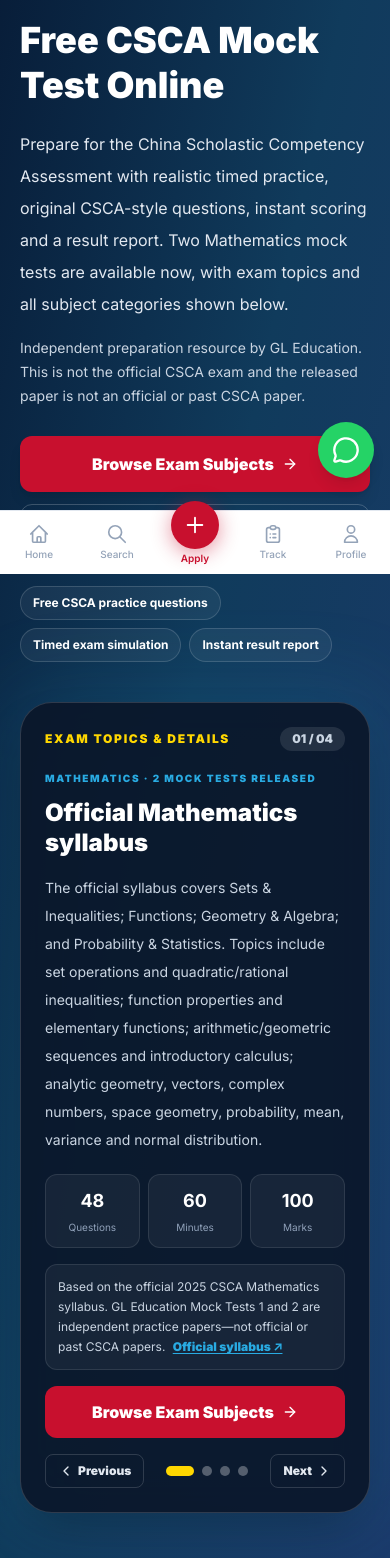
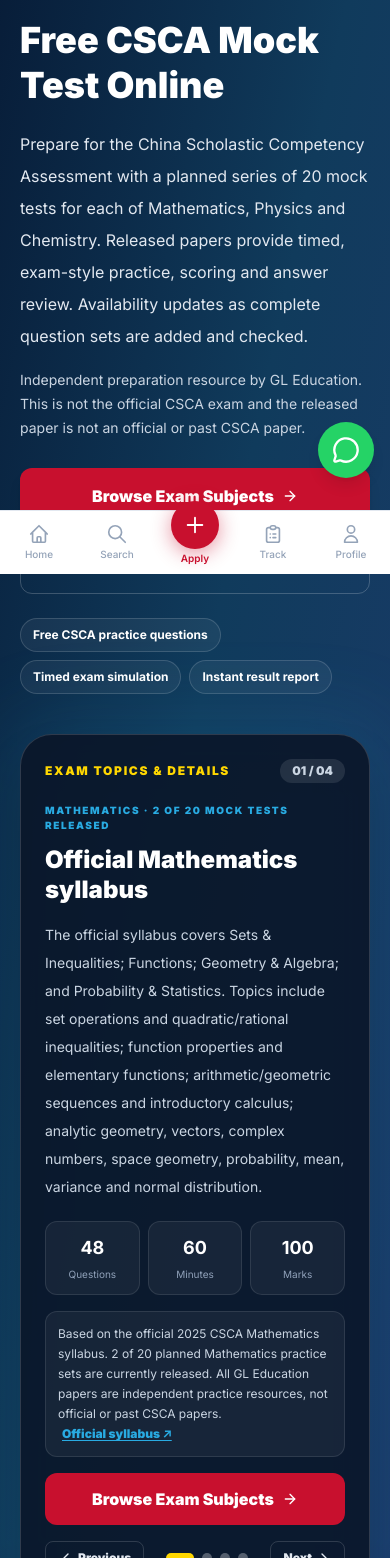
Before and after one commit to mdarifhasanbadsha/Globlearnedu, a Next.js app: page /csca/mocktest in a window 390 px wide. Shown: the part 270-1828 px from the top of the page. Built offline with nearby package versions, Linux system fonts and the light colour scheme; no server answers.

Commit message:
Update CSCA mock test series SEO messaging

```diff
--- a/src/app/(public)/csca/mocktest/page.tsx
+++ b/src/app/(public)/csca/mocktest/page.tsx
@@ -17,7 +17,7 @@ const faqs = [
   },
   {
     q: "Where can I take a free CSCA mock test online?",
-    a: "You can start with released Mathematics Mock Tests 1 and 2 on this GL Education page. Each is an online, timed practice paper with 48 questions, a 60-minute limit and a result out of 100 marks. Physics and Chemistry mock tests stay locked until their question sets are ready."
+    a: "GL Education is building a 20-test series for each of Mathematics, Physics and Chemistry. Released tests can be started from the subject pages; availability updates automatically as complete question sets are added and checked. Each released core-subject paper uses 48 questions, a 60-minute limit and a result out of 100 marks."
   },
   {
     q: "Is this an official CSCA mock test or a real past paper?",
@@ -33,7 +33,7 @@ const faqs = [
   },
   {
     q: "Which CSCA subjects can I practise here?",
-    a: "This page lists Mathematics, Physics and Chemistry. Mathematics Mock Tests 1 and 2 are currently released. Physics and Chemistry are listed for navigation but are marked Not Released Yet; their exam buttons remain unavailable until the question sets are reviewed."
+    a: "This page lists a planned series of 20 mock tests each for Mathematics, Physics and Chemistry. The availability count on each subject page shows which complete sets can be started now. New sets appear when their full question papers and answer keys are added and validated."
   },
   {
     q: "Can I take the CSCA Mathematics mock test on my phone?",
@@ -77,7 +77,7 @@ const pageStructuredData = {
       "@id": "https://globlearnedu.com/csca/mocktest#webpage",
       "url": "https://globlearnedu.com/csca/mocktest",
       "name": "Free CSCA Mock Test Online | Mathematics, Physics & Chemistry",
-      "description": "Take a free realistic CSCA-style mock test online. Explore Mathematics Mock Tests 1 and 2, each with 48 questions, a 60-minute timer, instant scoring and an answer-review option.",
+      "description": "Explore GL Education’s 20-test CSCA-style practice series for Mathematics, Physics and Chemistry. Released tests include a timed 48-question paper, scoring and answer review; additional sets are published as complete question banks are added and validated.",
       "isPartOf": { "@type": "WebSite", "@id": "https://globlearnedu.com/#website", "url": "https://globlearnedu.com/", "name": "Globlearn Education" },
       "inLanguage": "en",
       "breadcrumb": { "@id": "https://globlearnedu.com/csca/mocktest#breadcrumb" },
@@ -90,7 +90,7 @@ const pageStructuredData = {
       "url": "https://globlearnedu.com/csca/mocktest",
       "applicationCategory": "EducationalApplication",
       "operatingSystem": "Any modern web browser",
-      "description": "An independent CSCA-style practice environment with an available timed Mathematics mock test and result report. Not an official CSCA examination.",
+      "description": "An independent CSCA-style practice platform planning 20 mock tests for each core subject. Released tests provide timed practice and results; this is not an official CSCA examination.",
       "offers": { "@type": "Offer", "price": "0", "priceCurrency": "USD", "availability": "https://schema.org/InStock" }
     },
     {
@@ -109,11 +109,11 @@ const commonSubjectStats = [["48", "Questions"], ["60", "Minutes"], ["100", "Mar
 
 const featureSlides = [
   {
-    eyebrow: "MATHEMATICS · 2 MOCK TESTS RELEASED",
+    eyebrow: `MATHEMATICS · ${RELEASED_MOCKS.mathematics.length} OF 20 MOCK TESTS RELEASED`,
     title: "Official Mathematics syllabus",
     description: "The official syllabus covers Sets & Inequalities; Functions; Geometry & Algebra; and Probability & Statistics. Topics include set operations and quadratic/rational inequalities; function properties and elementary functions; arithmetic/geometric sequences and introductory calculus; analytic geometry, vectors, complex numbers, space geometry, probability, mean, variance and normal distribution.",
     stats: commonSubjectStats,
-    detail: "Based on the official 2025 CSCA Mathematics syllabus. GL Education Mock Tests 1 and 2 are independent practice papers—not official or past CSCA papers."
+    detail: `Based on the official 2025 CSCA Mathematics syllabus. ${RELEASED_MOCKS.mathematics.length} of 20 planned Mathematics practice sets are currently released. All GL Education papers are independent practice resources, not official or past CSCA papers.`
   },
   {
     eyebrow: "PHYSICS · NO MOCK TEST RELEASED YET",
@@ -165,7 +165,7 @@ export default function FreeMockTestsPage() {
             <div className="max-w-3xl">
               <span className="inline-flex items-center gap-2 rounded-full border border-white/10 bg-white/10 px-4 py-2 text-xs font-black uppercase tracking-[.16em] text-[#FFD700]"><ClipboardCheck className="h-4 w-4" /> Free online CSCA exam practice · 2026–2027</span>
               <h1 className="mt-5 text-4xl font-black leading-tight md:text-6xl">Free CSCA Mock Test Online</h1>
-              <p className="mt-5 max-w-2xl text-base leading-8 text-slate-200 md:text-lg">Prepare for the China Scholastic Competency Assessment with realistic timed practice, original CSCA-style questions, instant scoring and a result report. Two Mathematics mock tests are available now, with exam topics and all subject categories shown below.</p>
+              <p className="mt-5 max-w-2xl text-base leading-8 text-slate-200 md:text-lg">Prepare for the China Scholastic Competency Assessment with a planned series of 20 mock tests for each of Mathematics, Physics and Chemistry. Released papers provide timed, exam-style practice, scoring and answer review. Availability updates as complete question sets are added and checked.</p>
               <p className="mt-4 max-w-2xl text-sm leading-6 text-slate-300">Independent preparation resource by GL Education. This is not the official CSCA exam and the released paper is not an official or past CSCA paper.</p>
               <div className="mt-7 flex flex-col gap-3 sm:flex-row">
                 <button type="button" onClick={browseSubjects} className="inline-flex items-center justify-center gap-2 rounded-xl bg-[#C8102E] px-6 py-4 font-black text-white shadow-lg transition hover:-translate-y-0.5 hover:bg-red-800">Browse Exam Subjects <ArrowRight className="h-4 w-4" /></button>
@@ -237,8 +237,8 @@ export default function FreeMockTestsPage() {
               <span className="inline-flex items-center gap-2 rounded-full bg-red-50 px-3 py-1.5 text-xs font-black uppercase tracking-wider text-[#C8102E]"><Sparkles className="h-4 w-4" /> Free CSCA practice</span>
               <h2 className="mt-3 text-3xl font-black md:text-4xl">Free CSCA Practice Questions and Realistic Mock Exams</h2>
               <p className="mt-5 leading-8 text-slate-600">Searching for <strong>CSCA exam practice</strong>, <strong>free CSCA mock tests</strong> or <strong>CSCA Mathematics questions</strong>? Use this page to practise in a structured online exam environment before your official test. The aim is to help you work under time pressure, review your performance and become familiar with a computer-based test flow.</p>
-              <p className="mt-4 leading-8 text-slate-600">The released Mathematics Mock Tests 1 and 2 each use 48 single-answer questions, a 60-minute time limit and a 100-mark scoring scale. The paper is an original practice resource written for this collection—it is designed as realistic CSCA-style preparation, but it is not the real official exam or a released past paper.</p>
-              <p className="mt-4 leading-8 text-slate-600">Physics and Chemistry are included as subject categories so students can find future practice sets in one place. Their mock tests remain marked <em>Not Released Yet</em> until the papers have been supplied and reviewed. We do not label unavailable tests as live or invent questions to fill the slots.</p>
+              <p className="mt-4 leading-8 text-slate-600">Each released core-subject mock is designed around 48 single-answer questions, a 60-minute time limit and a 100-mark scoring scale. GL Education creates independent CSCA-style practice resources; they are not the real official exam or released past papers. Check the subject cards above for the live release count in the 20-test series.</p>
+              <p className="mt-4 leading-8 text-slate-600">Each subject has 20 planned mock-test slots. A slot becomes available when its complete question set and answer key are added to the exam bank and pass basic structural checks. Until then, the page clearly marks it as not released; we do not invent questions or advertise incomplete exams as live.</p>
               <div className="mt-6 flex flex-col gap-3 sm:flex-row"><Link href="/csca/mocktest/mathematics/1" className="inline-flex items-center justify-center gap-2 rounded-xl bg-[#C8102E] px-5 py-3.5 font-black text-white">Start Free CSCA Math Mock <ArrowRight className="h-4 w-4" /></Link><Link href="/csca" className="inline-flex items-center justify-center gap-2 rounded-xl border border-slate-300 px-5 py-3.5 font-black text-[#1B3A6B]">Read the CSCA Exam Guide</Link></div>
             </div>
             <aside className="rounded-[2rem] border border-slate-200 bg-slate-50 p-6 md:p-7">
@@ -264,7 +264,7 @@ export default function FreeMockTestsPage() {
           {[
             ["Purpose","Official assessment for the applicable admissions route","Independent exam-preparation practice"],
             ["Registration and score","Use official CSCA systems and rules","Practice record and result page only"],
-            ["Available questions","Follow the official exam organiser's materials and policies","Original Mathematics Mock Tests 1 and 2 are available now"],
+            ["Available questions","Follow the official exam organiser's materials and policies",`${RELEASED_MOCKS.mathematics.length} Mathematics practice set(s) released; each subject is planned for 20 sets`],
             ["Cost to attempt this mock","Official exam fees may apply; check the official portal","The released practice mock is free"],
             ["Recognition","Official CSCA result, subject to official rules","Not an official score, transcript or admission result"]
           ].map(([feature,official,gl])=><tr key={feature}><th scope="row" className="px-5 py-4 align-top font-black text-[#0A1628]">{feature}</th><td className="px-5 py-4 align-top">{official}</td><td className="px-5 py-4 align-top">{gl}</td></tr>)}
@@ -278,7 +278,7 @@ export default function FreeMockTestsPage() {
           <div className="flex items-center gap-3"><Target className="h-7 w-7 text-[#FFD700]" /><div><p className="text-xs font-black uppercase tracking-[.18em] text-[#FFD700]">A simple study workflow</p><h2 className="mt-2 text-3xl font-black md:text-4xl">How to use a CSCA practice test</h2></div></div>
           <div className="mt-8 grid gap-4 md:grid-cols-3">
             {[
-              ["01","Choose a released mock","Choose either released Mathematics mock test and read its instructions before starting."],
+              ["01","Choose a released mock","Choose any available test shown on the subject page and read its instructions before starting. New tests appear as complete sets are released."],
               ["02","Practise under time pressure","Work independently, manage your time and avoid switching away from the test screen."],
               ["03","Review and plan","Check your result, note weak topics and return to your CSCA preparation materials."]
             ].map(([n,title,desc])=><article key={n} className="rounded-2xl border border-white/10 bg-white/5 p-5"><span className="text-3xl font-black text-[#FFD700]">{n}</span><h3 className="mt-4 text-lg font-black">{title}</h3><p className="mt-2 text-sm leading-6 text-slate-300">{desc}</p></article>)}
@@ -288,7 +288,7 @@ export default function FreeMockTestsPage() {
       </section>
 
       <section id="csca-faq" className="mx-auto max-w-7xl px-5 py-14 md:px-8">
-        <div className="max-w-3xl"><p className="text-xs font-black uppercase tracking-[.18em] text-[#C8102E]">Frequently asked questions</p><h2 className="mt-2 text-3xl font-black md:text-4xl">CSCA Mock Test and Exam Preparation FAQs</h2><p className="mt-3 leading-7 text-slate-600">Answers about free CSCA practice questions, the released Mathematics mock, test results and official exam requirements.</p></div>
+        <div className="max-w-3xl"><p className="text-xs font-black uppercase tracking-[.18em] text-[#C8102E]">Frequently asked questions</p><h2 className="mt-2 text-3xl font-black md:text-4xl">CSCA Mock Test and Exam Preparation FAQs</h2><p className="mt-3 leading-7 text-slate-600">Answers about the 20-test subject series, available CSCA practice questions, mock-test results and official exam requirements.</p></div>
         <div className="mt-7 grid gap-3 lg:grid-cols-2">{faqs.map(({q,a},i)=><details key={q} className="group rounded-2xl border border-slate-200 bg-white p-5 shadow-sm"><summary className="flex cursor-pointer list-none items-start justify-between gap-4 font-black leading-6"><span><span className="mr-2 text-xs text-[#C8102E]">{String(i+1).padStart(2,"0")}</span>{q}</span><ArrowRight className="mt-1 h-4 w-4 shrink-0 transition group-open:rotate-90" /></summary><p className="mt-4 text-sm leading-7 text-slate-600">{a}</p></details>)}</div>
       </section>
 
```
